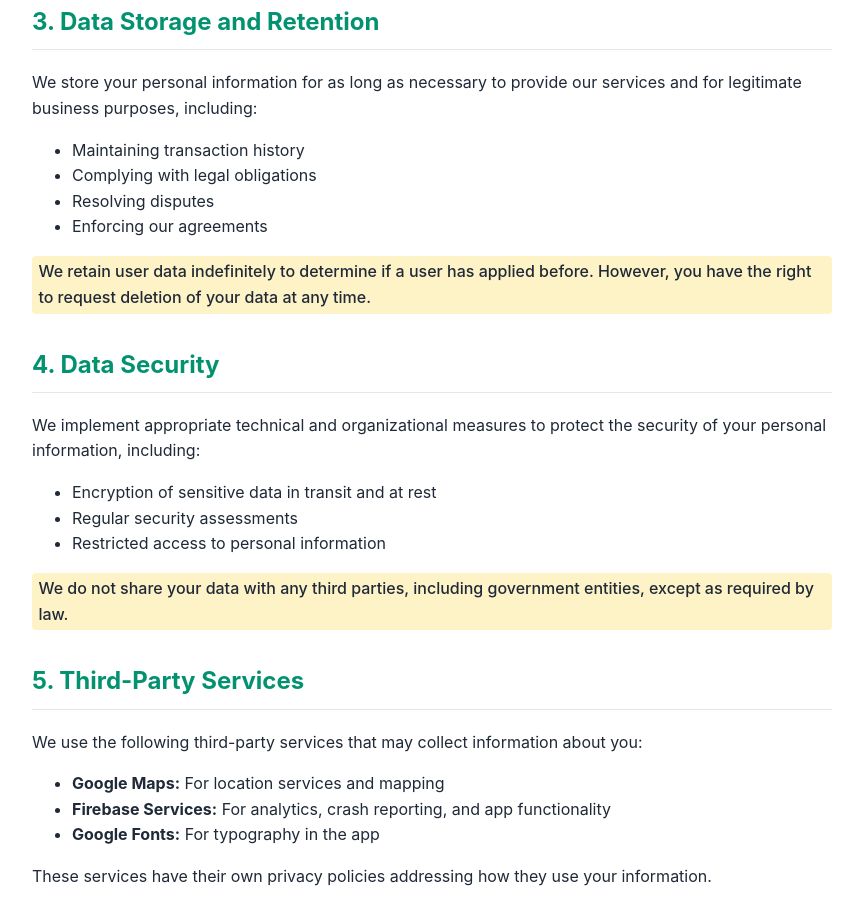
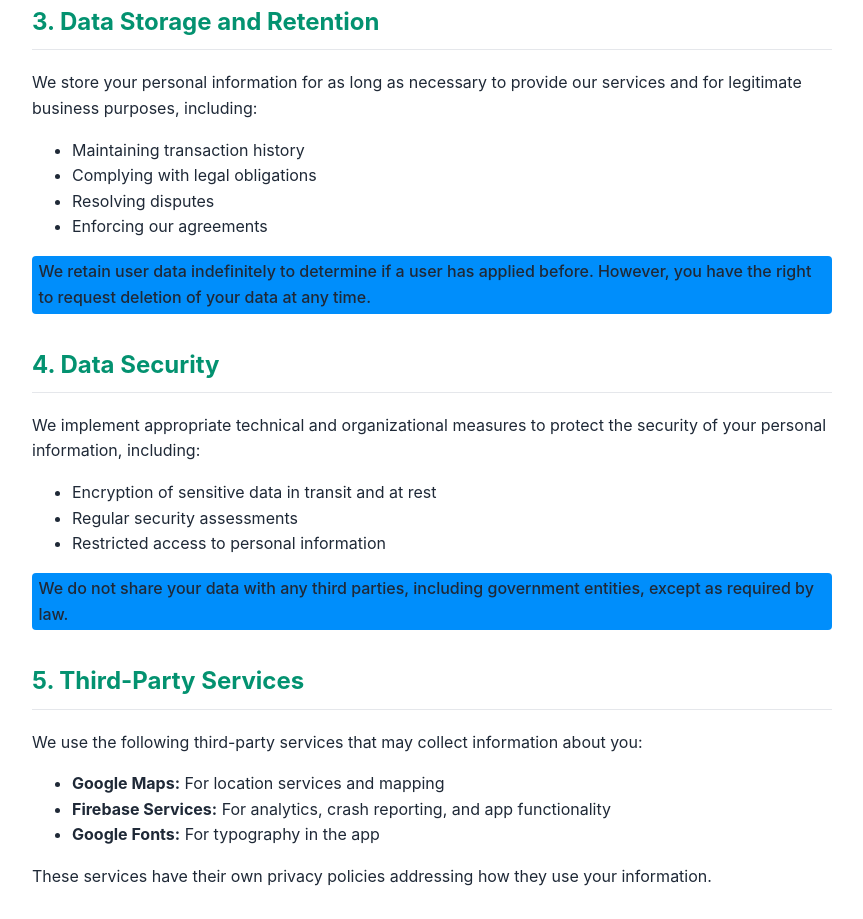
Before and after one commit to HaShiRaMaReiZo/merchant.github.io, a plain HTML site: page index.html in a window 1280 px wide. Shown: the part 974-1893 px from the top of the page, without its empty margins (208-1071 px from the left). Drawn offline with Linux system fonts and the light colour scheme.

Commit message:
Update index.html

```diff
--- a/index.html
+++ b/index.html
@@ -45,7 +45,7 @@
             margin: 1rem 0;
         }
         .highlight {
-            background-color: #fef3c7;
+            background-color: #008EFB;
             padding: 0.2rem 0.4rem;
             border-radius: 0.25rem;
             font-weight: 500;
```
